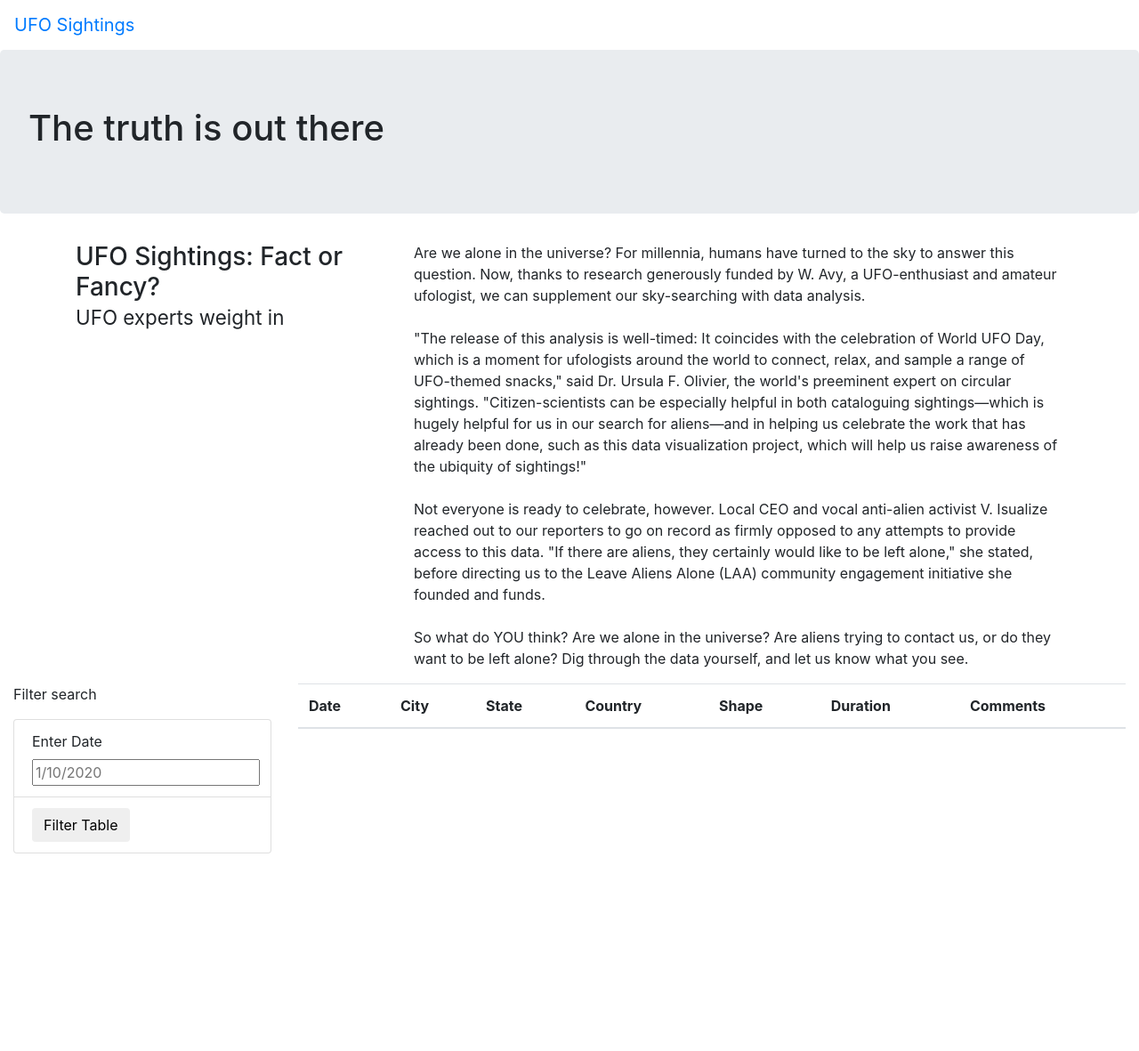
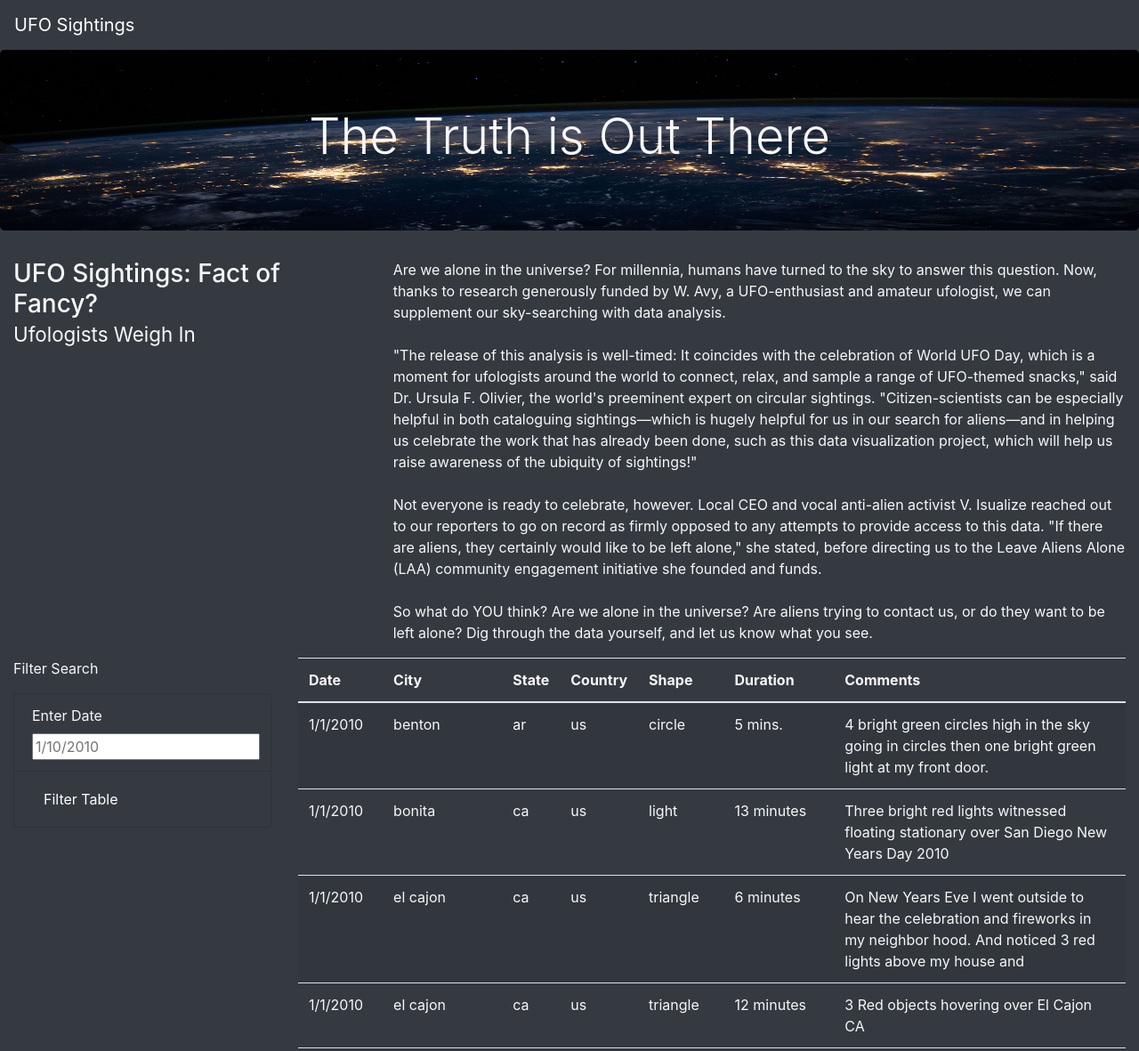
Before and after one commit to tjavaheripour/UFOs, a plain HTML site: page index.html in a window 1280 px wide. Shown: the top 1181 px of the page at 89% size. Before the commit the page ends 959 px from the top, so only its background shows below. Drawn offline with nearby package versions, Linux system fonts and the light colour scheme.

Commit message:
Customize the Page with CSS

```diff
--- a/index.html
+++ b/index.html
@@ -13,49 +13,45 @@
     />
     <link rel="stylesheet" href="static/css/style.css">
 </head>
-<body>
+<body class="bg-dark">
     <div class = "wrapper">
-        <nav class = "navbar navbar-expand-lg">
+        <nav class="navbar navbar-dark bg-dark navbar-expand-lg">
             <a class = "navbar-brand" href = "index.html">UFO Sightings</a>
         </nav>
         <div class = "jumbotron">
-            <h1>The truth is out there</h1>
+            <h1 class="display-4">The Truth is Out There</h1>
         </div>
-        <div class = "container">
+        <div class = "container-fluid">
             <div class = "row">
                 <div class = "col-md-4">
-                    <h3>UFO Sightings: Fact or Fancy? <br>
-                        <small>UFO experts weight in</small>
-                    </h3>
-                </div>
-                <div class = "col-md-8">
-                    <p>Are we alone in the universe? For millennia, humans have turned to the sky to answer this question. Now, thanks to research generously funded by W. Avy, a UFO-enthusiast and amateur ufologist, we can supplement our sky-searching with data analysis.
+                    <h3>UFO Sightings: Fact of Fancy? <br> <small>Ufologists Weigh In</small></h3>
+          </div>
+          <div class="col-md-8">
+            <p>
+              Are we alone in the universe? For millennia, humans have turned to the sky to answer this question. Now, thanks to research generously funded by W. Avy, a UFO-enthusiast and amateur ufologist, we can supplement our sky-searching with data analysis.<br><br>"The release of this analysis is well-timed: It coincides with the celebration of World UFO Day, which is a moment for ufologists around the world to connect, relax, and sample a range of UFO-themed snacks," said Dr. Ursula F. Olivier, the world's preeminent expert on circular sightings. "Citizen-scientists can be especially helpful in both cataloguing sightings—which is hugely helpful for us in our search for aliens—and in helping us celebrate the work that has already been done, such as this data visualization project, which will help us raise awareness of the ubiquity of sightings!"<br><br>Not everyone is ready to celebrate, however. Local CEO and vocal anti-alien activist V. Isualize reached out to our reporters to go on record as firmly opposed to any attempts to provide access to this data. "If there are aliens, they certainly would like to be left alone," she stated, before directing us to the Leave Aliens Alone (LAA) community engagement initiative she founded and funds.<br><br>So what do YOU think? Are we alone in the universe? Are aliens trying to contact us, or do they want to be left alone? Dig through the data yourself, and let us know what you see.
 
-                        <br><br>"The release of this analysis is well-timed: It coincides with the celebration of World UFO Day, which is a moment for ufologists around the world to connect, relax, and sample a range of UFO-themed snacks," said Dr. Ursula F. Olivier, the world's preeminent expert on circular sightings. "Citizen-scientists can be especially helpful in both cataloguing sightings—which is hugely helpful for us in our search for aliens—and in helping us celebrate the work that has already been done, such as this data visualization project, which will help us raise awareness of the ubiquity of sightings!"
 
-                        <br><br>Not everyone is ready to celebrate, however. Local CEO and vocal anti-alien activist V. Isualize reached out to our reporters to go on record as firmly opposed to any attempts to provide access to this data. "If there are aliens, they certainly would like to be left alone," she stated, before directing us to the Leave Aliens Alone (LAA) community engagement initiative she founded and funds.
-
-                        <br><br>So what do YOU think? Are we alone in the universe? Are aliens trying to contact us, or do they want to be left alone? Dig through the data yourself, and let us know what you see.
-
-                        </p>
+            </p>
                 </div>
             </div>
         </div>
         <div class="container-fluid">
             <div class="row">
                 <div class="col-md-3">
-                    <form>
-                        <p>Filter search</p>
+                    <form class="bg-dark">
+                        <p>Filter Search</p>
+                        <ul class="list-group bg-dark">
+                          <li class="list-group-item bg-dark">
+                            <label for="date">Enter Date</label>
+                            <input type="text" placeholder="1/10/2010" id="datetime" />
+                          </li>
+                          <li class="list-group-item bg-dark">
+                             <button id="filter-btn" type="button" class="btn btn-dark">
+                               Filter Table
+                             </button>
+                          </li>
+                        </ul>
                     </form>
-                    <ul class = "list-group">
-                        <li class = "list-group-item">
-                            <label for = "date">Enter Date</label>
-                            <input type = "text" placeholder="1/10/2020" id="datetime"/>
-                        </li>
-                        <li class = "list-group-item">
-                            <button id="filter-btn" type = "button" class = "btn btn-default">Filter Table</button>
-                        </li>
-                    </ul>
                 </div>
                 <div class="col-md-9">
                     <table class="table table-striped">
@@ -78,5 +74,8 @@
             </div>
         </div>
     </div>
+    <script src="https://cdnjs.cloudflare.com/ajax/libs/d3/4.11.0/d3.js"></script>
+    <script src="static/js/data.js"></script>
+    <script src="static/js/app.js"></script>
 </body>
 </html>
--- a/static/css/style.css
+++ b/static/css/style.css
@@ -0,0 +1,10 @@
+body {
+
+    color: #f7f7f7;
+  }
+
+.jumbotron {
+    background-image: url("../images/nasa.jpg");
+    background-size: 100% 100%;
+    text-align: center;
+}
```
Also changed, not shown: static/images/nasa.jpg (added).
